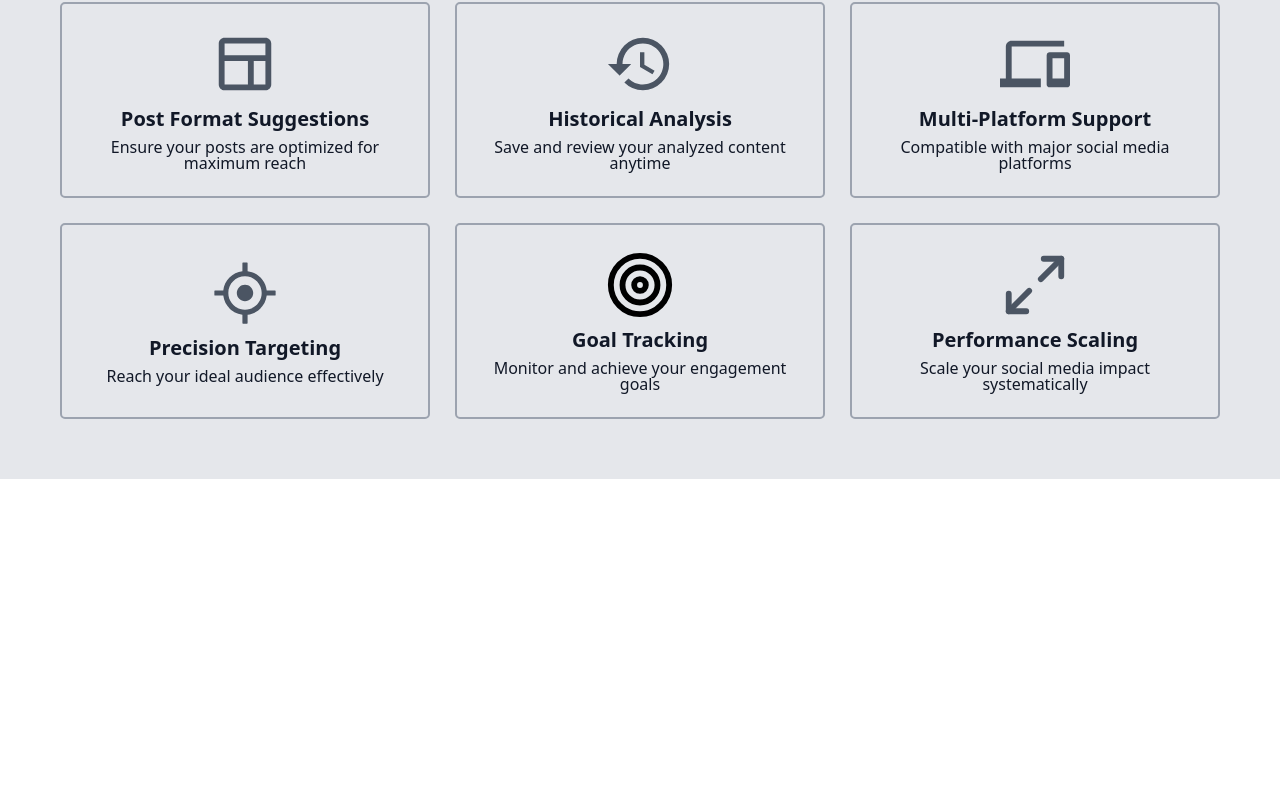
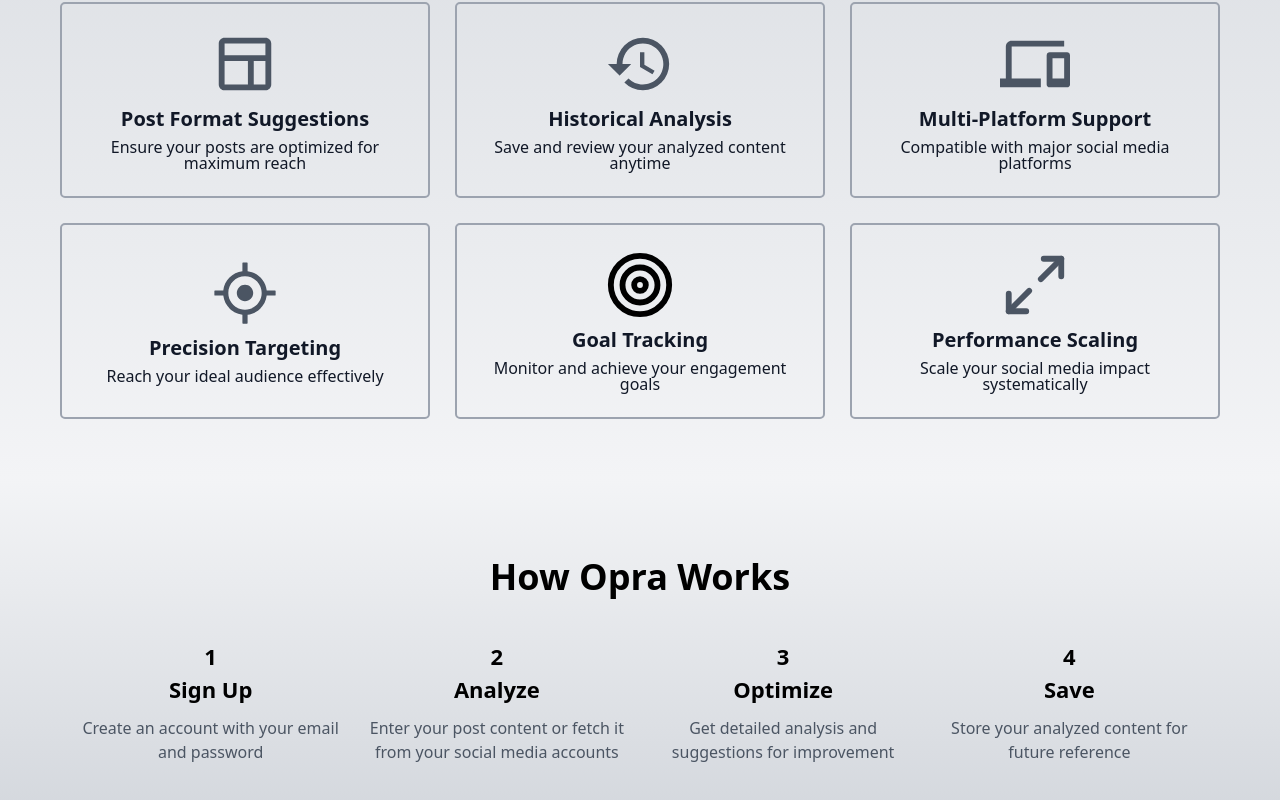
Before and after one commit to Orisabiyi/syntheos, a React (Vite) app: page / in a window 1280 px wide. Shown: the part 1217-2017 px from the top of the page. Before the commit the page ends 1696 px from the top, so only its background shows below. Built offline with nearby package versions, Linux system fonts and the light colour scheme.

Commit message:
feat: create a section for how it works

```diff
--- a/src/pages/Home.jsx
+++ b/src/pages/Home.jsx
@@ -39,12 +39,12 @@
   };
 
   return (
-    <main className="bg-gray-200">
+    <main className="bg-gray-100">
       <nav className="px-16 py-8">
         <h1 className="text-32 font-semibold">OPRA</h1>
       </nav>
 
-      <header className="flex items-center justify-between h-[90vh] p-16 gap-20">
+      <header className="flex items-center justify-between h-[90vh] p-16 gap-20 bg-gradient-to-b from-gray-100 to-gray-300">
         <div className="w-1/2 flex flex-col gap-10">
           <h2 className="text-60 leading-tight font-semibold">
             <span className="hover:bg-white hover:px-3 hover:rotate-90 rounded-lg cursor-pointer transition-all duration-200 delay-100">
@@ -94,7 +94,7 @@
         </figure>
       </header>
 
-      <section className="flex flex-col items-center gap-10 p-24">
+      <section className="flex flex-col items-center gap-10 p-24 bg-gradient-to-b from-gray-300 to-gray-100">
         <h2 className="text-36 font-semibold leading-none">Why Choose Opra</h2>
         <h4 className="text-24 font-medium mb-8 leading-none">
           Unlock the Power of AI to Enhance Your Social Media Strategy
@@ -142,6 +142,53 @@
           ))}
         </ul>
       </section>
+
+      <section className="flex flex-col items-center gap-10 p-32 bg-gradient-to-b from-gray-100 to-gray-300">
+        <h2 className="text-36 font-semibold leading-none">How Opra Works</h2>
+
+        <ul className="grid grid-cols-1 md:grid-cols-2 lg:grid-cols-4 gap-10 w-full mt-8">
+          <li className="flex flex-col items-center justify-center gap-4 text-center">
+            <h3 className="text-22 text-center font-semibold">
+              <span className="block">1</span>
+              <span>Sign Up</span>
+            </h3>
+            <p className="text-center text-16 text-gray-600">
+              Create an account with your email and password
+            </p>
+          </li>
+
+          <li className="flex flex-col items-center justify-center gap-4 text-center">
+            <h3 className="text-22 text-center font-semibold">
+              <span className="block">2</span>
+              <span>Analyze</span>
+            </h3>
+            <p className="text-center text-16 text-gray-600">
+              Enter your post content or fetch it from your social media
+              accounts
+            </p>
+          </li>
+
+          <li className="flex flex-col items-center justify-center gap-4 text-center">
+            <h3 className="text-22 text-center font-semibold">
+              <span className="block">3</span>
+              <span>Optimize</span>
+            </h3>
+            <p className="text-center text-16 text-gray-600">
+              Get detailed analysis and suggestions for improvement
+            </p>
+          </li>
+
+          <li className="flex flex-col items-center justify-center gap-4 text-center">
+            <h3 className="text-22 text-center font-semibold">
+              <span className="block">4</span>
+              <span>Save</span>
+            </h3>
+            <p className="text-center text-16 text-gray-600">
+              Store your analyzed content for future reference
+            </p>
+          </li>
+        </ul>
+      </section>
     </main>
   );
 }
```
